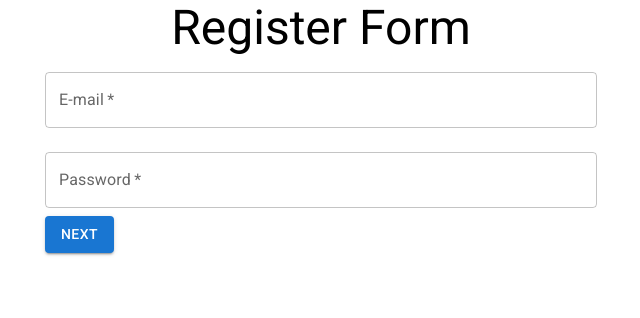
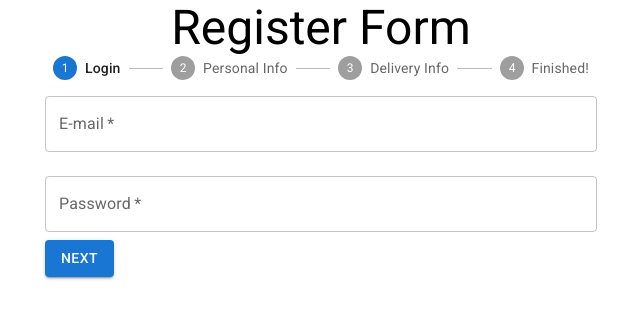
Before and after one commit to albertojuniorhc/react-hooks-contexts-best-practices, a React (Create React App) app in the folder register-form/: page / in a window 1280 px wide. Shown: the top 318 px of the page, without its empty margins (319-959 px from the left). Built offline with nearby package versions, Linux system fonts and the light colour scheme.

Commit message:
Class03 - Atv5

```diff
--- a/register-form/src/components/RegisterForm/RegisterForm.jsx
+++ b/register-form/src/components/RegisterForm/RegisterForm.jsx
@@ -1,3 +1,4 @@
+import { StepLabel, Stepper, Step, Typography } from "@mui/material";
 import React from "react";
 import { useEffect } from "react";
 import { useState } from "react";
@@ -9,14 +10,17 @@ function RegisterForm({ onSubmitForm, validation }) {
   const [currentStep, setCurrentStep] = useState(0);
   const [dataCollected, setDataCollected] = useState({});
 
-  useEffect(()=> {
-    console.log(dataCollected);
-  })
+  useEffect(() => {
+    if (currentStep === forms.length - 1) {
+      onSubmitForm(dataCollected);
+    }
+  });
 
   const forms = [
     <UserData onSubmitForm={dataCollect} />,
     <PersonalDetails onSubmitForm={dataCollect} validation={validation} />,
     <DeliveryDetails onSubmitForm={dataCollect} />,
+    <Typography variant="h4">All data sent to server!</Typography>,
   ];
 
   function dataCollect(data) {
@@ -28,7 +32,25 @@ function RegisterForm({ onSubmitForm, validation }) {
     setCurrentStep(currentStep + 1);
   }
 
-  return <>{forms[currentStep]}</>;
+  return (
+    <>
+      <Stepper activeStep={currentStep}>
+        <Step>
+          <StepLabel>Login</StepLabel>
+        </Step>
+        <Step>
+          <StepLabel>Personal Info</StepLabel>
+        </Step>
+        <Step>
+          <StepLabel>Delivery Info</StepLabel>
+        </Step>
+        <Step>
+          <StepLabel>Finished!</StepLabel>
+        </Step>
+      </Stepper>
+      {forms[currentStep]}
+    </>
+  );
 }
 
 export default RegisterForm;
```
